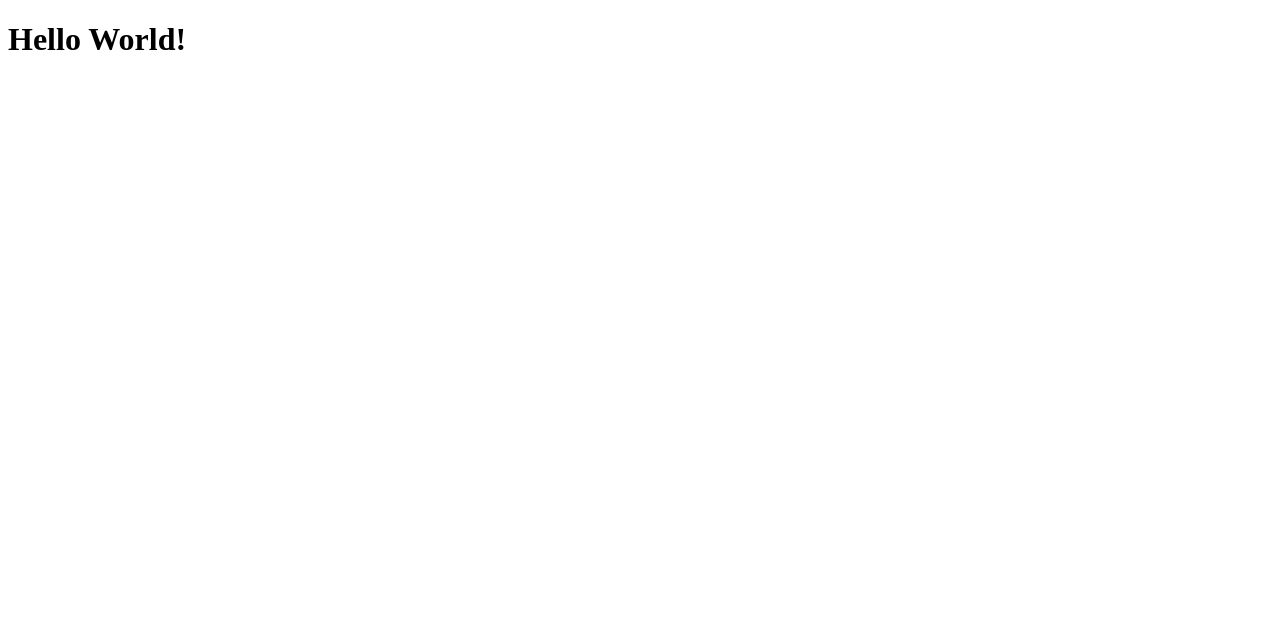
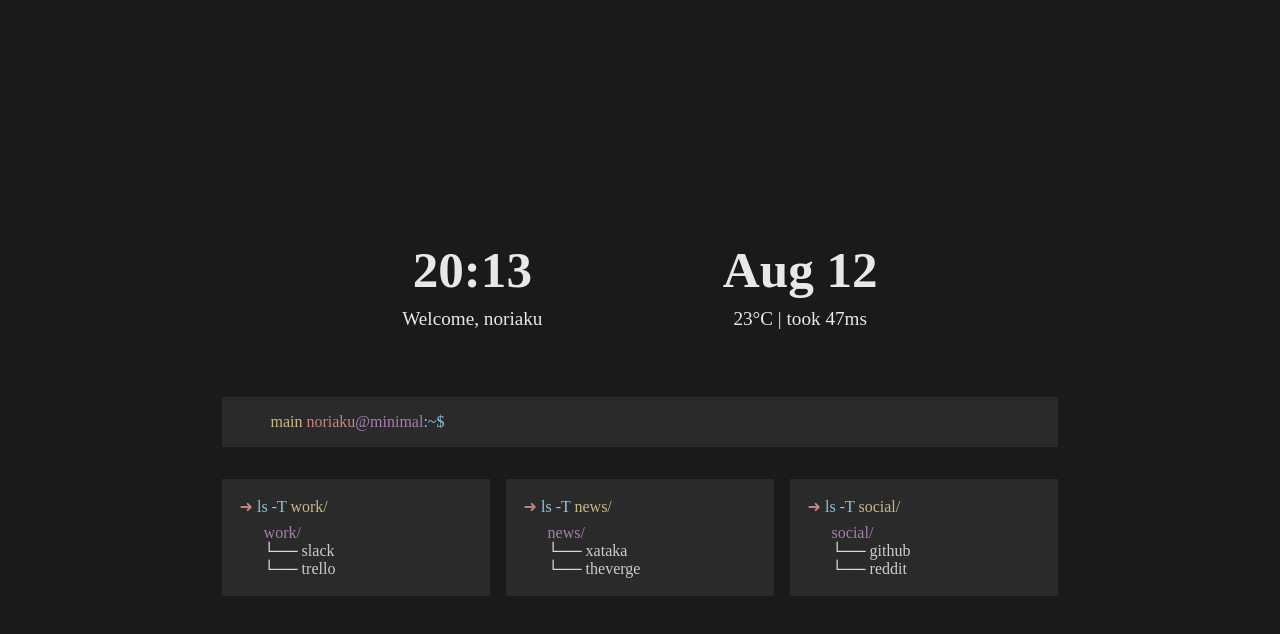
Before and after one commit to Dev-Siwach/firefox-homepage, a plain HTML site: page index.html in a window 1280 px wide. Drawn offline with Linux system fonts and the light colour scheme; no server answers.

Commit message:
add resources and css from another repo

```diff
--- a/index.html
+++ b/index.html
@@ -1,12 +1,38 @@
+<!-- @noriaku | Kalos Lazo -->
+
 <!DOCTYPE html>
 <html lang="en">
-  <head>
-    <meta charset="UTF-8">
-    <title>Home</title>
-    <link rel="stylesheet" href="index.css">
-  </head>
+<head>
+  <meta charset="UTF-8">
+  <meta name="viewport" content="width=device-width, initial-scale=1.0">
+  <link rel="stylesheet" href="src/css/style.css">
+  <link rel="shortcut icon" href="src/images/monolite_logo.png" type="image/x-icon">
+  <title>MonoLite</title>
+</head>
+<body class="flex">
+<!--===: top section :===-->
+<section id="section_top_info" class="flex">
+  <div id="time_welcome" class="text-center">
+    <h3 id="current_time">11:11</h3>
+    <h5>Welcome, <strong class="username">Noriaku</strong></h5>
+  </div>
+  <div id="date_weather" class="text-center">
+    <h3 id="current_date">Feb 28</h3>
+    <h5 id="current_weather">23°C | took 47ms</h5>
+  </div>
+</section>
 
-  <body>
-    <h1>Hello World!</h1>
-  </body>
+<!--===: middle section :===-->
+<section id="section_middle_search" class="flex">
+  <form action="https://www.google.com/search" method="get" class="terminal-form">
+    <label for="search"><span class="col-04"> main</span> <span class="col-01 username">noriaku</span><span class="col-03">@minimal</span><span class="col-02">:~$</span> </label>
+    <input type="text" name="q" id="search" placeholder="" autocomplete="off" autofocus>
+  </form>
+</section>
+
+<!--===: bottom section | links 6 categories :===-->
+<section id="section_bottom_links" class="flex"> </section>
+
+<script src="src/js/index.js"></script>
+</body>
 </html>
--- /dev/null
+++ b/src/css/style.css
@@ -0,0 +1,166 @@
+/* @noriaku | Kalos Lazo */
+
+/*===: root :===*/
+/* Change with your colorscheme colors ;)  */
+:root {
+    --bg-dark-01: #1A1A1A;
+    --bg-dark-02: #2A2A2A;
+    --bg-dark-03: #333333;
+    --bg-dark-04: #3D3D3D;
+    --bg-dark-05: #505050;
+    --bg-dark-05: #636363;
+
+    --bg-white-02: #DBDBDB;
+    --bg-white-03: #CDCDCD;
+    --bg-white-01: #E8E8E8;
+    --bg-white-04: #F5F5F5;
+
+    --col-red-01: #C88383;
+    --col-red-02: #D79393;
+    --col-red-03: #E6A3A2;
+
+    --col-light-orange-01: #C69F66;
+    --col-light-orange-02: #D7B47A;
+    --col-light-orange-03: #E6C98E;
+
+    --col-purple-01: #A57FAE;
+    --col-purple-02: #B694C1;
+    --col-purple-03: #C7A9D4;
+
+    --col-yellow-01: #C7B885;
+    --col-yellow-02: #E0D195;
+    --col-yellow-03: #F9EAA5;
+
+    --col-green-01: #96BF7E;
+    --col-green-02: #A7CC97;
+    --col-green-03: #B8D9B0;
+
+    --col-sky-blue-01: #7DB4CE;
+    --col-sky-blue-02: #90C6E1;
+    --col-sky-blue-03: #A3D8F4;
+
+    --ff-mono: "Agave Nerd Font";
+    --ff-weight-base: 400;
+}
+
+/*===: general :===*/
+* {
+    margin: 0;
+    padding: 0;
+    font-family: var(--ff-mono);
+    font-weight: var(--ff-weight-base);
+    box-sizing: border-box;
+}
+a {
+    color: var(--bg-white-03);
+    font-style: normal;
+    text-decoration: none;
+}
+a:hover {
+    color: var(--col-red-01);
+    text-decoration: underline;
+}
+
+/*===: helpers :===*/
+.flex {
+    display: flex;
+    align-items: center;
+}
+.text-center {
+    text-align: center;
+}
+
+/*===: body :===*/
+body {
+    width: 100%;
+    height: 100vh;
+    max-width: 900px;
+    margin: 0 auto;
+    padding: 0 2em;
+    flex-direction: column;
+    justify-content: center;
+    gap: 1em;
+    color: var(--bg-white-01);
+    background-color: var(--bg-dark-01);
+}
+
+/*===: top section :===*/
+#section_top_info {
+    width: 100%;
+    margin: 1em 0em;
+    padding: 2.2em 0em;
+    justify-content: space-evenly;
+}
+#time_welcome h3, #date_weather h3 {
+    font-size: 3.2em;
+    font-weight: bold;
+}
+#time_welcome h5, #date_weather h5 {
+    margin-top: .5em;
+    font-size: 1.2em;
+}
+
+/*===: bottom section :===*/
+#section_bottom_links {
+    width: 100%;
+    margin: 1em 0em;
+    gap: 1em;
+    justify-content: center;
+}
+.generic_link {
+    width: 100%;
+    padding: 1.1em 1.1em;
+    background: var(--bg-dark-02);
+}
+
+/*===: middle section :===*/
+#section_middle_search {
+    width: 100%;
+    justify-content: center;
+    padding: 1em 2em;
+    background-color: var(--bg-dark-02);
+}
+.terminal-form {
+    width: 100%;
+    display: flex;
+    align-items: center;
+    justify-content: start;
+}
+.terminal-form label {
+    width: auto;
+    margin-right: 1em;
+}
+.terminal-form input[type="text"] {
+    border: none;
+    flex-grow: 1;
+    background-color: var(--bg-dark-02);
+    color: var(--bg-white-01);
+}
+.terminal-form input[type="text"]:focus {
+    outline: none;
+}
+
+/*===: prompt section :===*/
+.prompt_link {
+    margin-bottom: 0.5em;
+}
+.res_prompt {
+    margin-left: 1.5em;
+}
+.res_folder {
+    color: var(--col-purple-01);
+}
+
+/*===: global colors section :===*/
+.col-01 {
+    color: var(--col-red-01);
+}
+.col-02 {
+    color: var(--col-sky-blue-02);
+}
+.col-03 {
+    color: var(--col-purple-01);
+}
+.col-04 {
+    color: var(--col-yellow-01);
+}
--- /dev/null
+++ b/src/database/profile.json
@@ -0,0 +1,21 @@
+{
+    "username": "noriaku",
+
+    "country": "Peru",
+    "city": "Lima",
+
+    "categories": {
+        "work": {
+            "slack": "https://slack.com/",
+            "trello": "https://trello.com"
+        },
+        "news": {
+            "xataka": "https://xataka.com",
+            "theverge": "https://theverge.com"
+        },
+        "social": {
+            "github": "https://github.com",
+            "reddit": "https://reddit.com"
+        }
+    }
+}
--- /dev/null
+++ b/src/js/index.js
@@ -0,0 +1,92 @@
+// @noriaku | Kalos Lazo
+
+//===: get username :===
+async function handle_get_username() {
+    const database = await fetch('src/database/profile.json');
+    const data = await database.json();
+    const username = data.username;
+
+    // get links & categories
+    const categories = data.categories;
+    const links_sections = document.getElementById('section_bottom_links');
+
+    // change each categorie link data
+    for (let category in categories) {
+        let actual_category_container = document.createElement('div');
+        actual_category_container.className = 'generic_link';
+
+        // make each prompt
+        let promptLinkDiv = document.createElement('div');
+        promptLinkDiv.className = 'prompt_link';
+        promptLinkDiv.innerHTML = `<p><span class="col-01">➜</span> <span class="col-02">ls</span> <span class="col-02">-T</span> <span class="col-04">${category}/</span> </p>`;
+        actual_category_container.appendChild(promptLinkDiv);
+
+        // show category name as responde (from ls -T)
+        let resPromptDiv = document.createElement('div');
+        resPromptDiv.className = 'res_prompt';
+        resPromptDiv.innerHTML = `<p class="res_folder">${category}/</p>`;
+
+        // add each link from actual category
+        for (let link in categories[category]) {
+            let p = document.createElement('p');
+            p.innerHTML = `└── <a href="${categories[category][link]}">${link}</a>`;
+            resPromptDiv.appendChild(p);
+        };
+
+        actual_category_container.appendChild(resPromptDiv);
+        links_sections.appendChild(actual_category_container);
+    };
+
+    // for all .username clases update data.
+    const user_name_elements = document.getElementsByClassName("username");
+    for (let i = 0; i < user_name_elements.length; i++) {
+        user_name_elements[i].textContent = username;
+    }
+}
+
+//===: current date implementation :===
+function handle_current_date() {
+    const current_date_element = document.getElementById('current_date');
+    const now = new Date();
+    const month = now.toLocaleString('default', { month: 'short' });
+    const day = now.getDate();
+
+    current_date_element.textContent = `${month} ${day}`;
+}
+
+//===: get weather implementation :===
+async function handle_current_weather() {
+    const current_weather_element = document.getElementById('current_weather');
+
+    const database = await fetch('src/database/profile.json');
+    const database_json = await database.json();
+
+    const API = database_json.API_KEY;
+    const city = database_json.city;
+    const country = database_json.country;
+
+    const response = await fetch(`https://api.open-meteo.com/v1/forecast?latitude=52.52&longitude=13.41&current_weather=true`);
+    const data = await response.json();
+
+    const temperature = Math.round(data.current_weather.temperature);
+    const description = "took 41ms";
+
+    current_weather_element.textContent = `${temperature} °C | ${description}`;
+};
+
+//===: current time implementation :===
+function handle_current_time() {
+    const current_time_element = document.getElementById('current_time');
+    const now = new Date();
+    const hours = now.getHours().toString().padStart(2, '0');
+    const minutes = now.getMinutes().toString().padStart(2, '0');
+
+    current_time_element.textContent = `${hours}:${minutes}`;
+};
+
+handle_current_time();
+handle_current_date();
+handle_current_weather();
+handle_get_username();
+
+setInterval(handle_current_time, 60000);
```
Also changed, not shown: index.css (deleted), src/images/monolite_logo.png (added).
